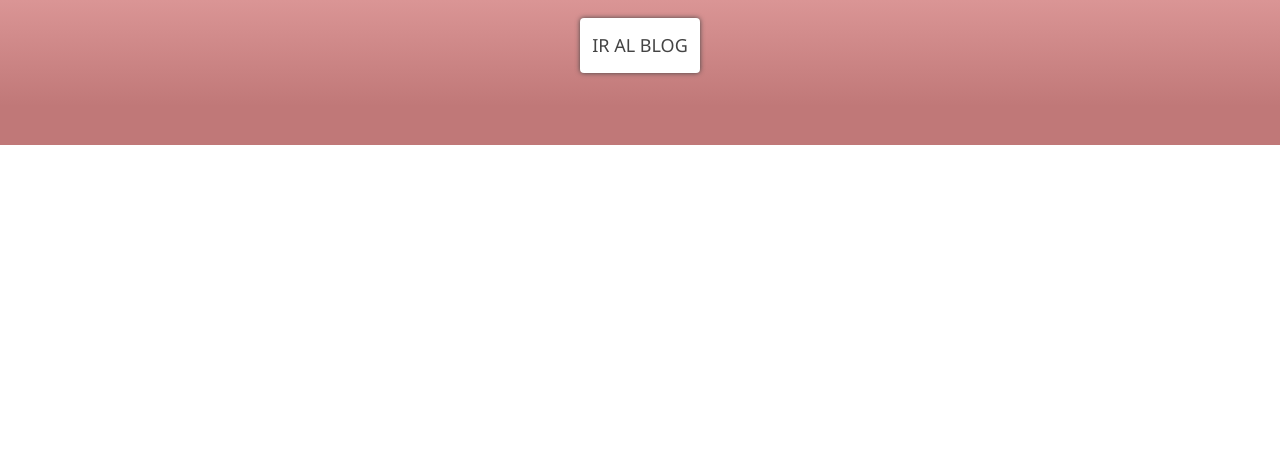
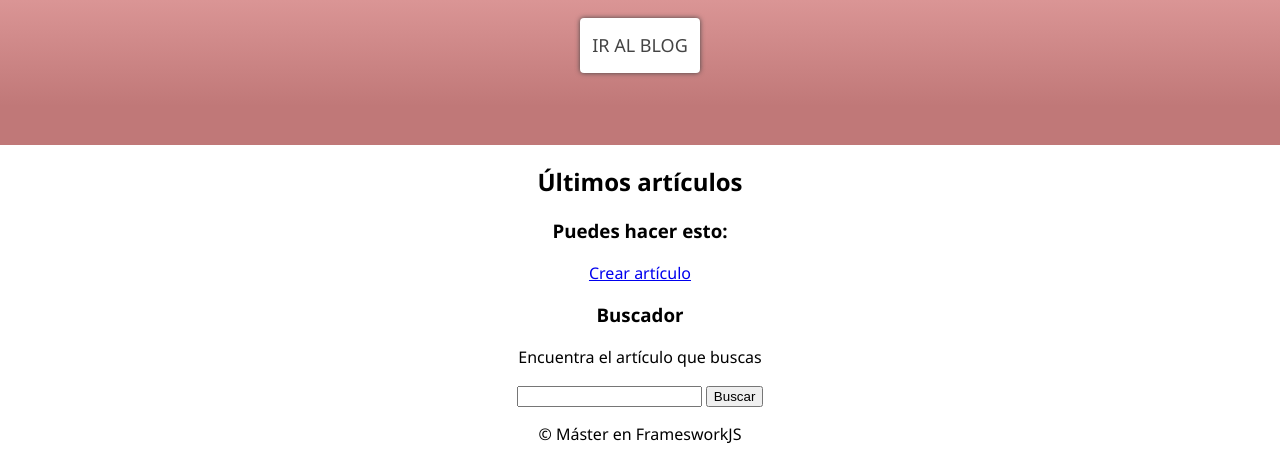
Before and after one commit to aleaguirre96/Maquetacion, a plain HTML site: page index.html in a window 1280 px wide. Shown: the part 406-867 px from the top of the page. Before the commit the page ends 800 px from the top, so only its background shows below. Drawn offline with Linux system fonts and the light colour scheme.

Commit message:
Added footer and content
Fixed icon and name problem

```diff
--- a/assets/css/styles.css
+++ b/assets/css/styles.css
@@ -30,7 +30,7 @@ body {
 }
 
 #logo {
-    width: 30%;
+    width: 40%;
     font-size: 30px;
     float: left;
     margin-top: 35px;
@@ -62,7 +62,7 @@ body {
 }
 
 #menuPage {
-    width: 70%;
+    width: 60%;
     float: right;
     font-size: 18px;
 }
--- a/index.html
+++ b/index.html
@@ -42,5 +42,32 @@
             <h1>Bienvenido al master en frameworks</h1>
             <a href="blog.html" class="btn-white">Ir al blog</a>
         </div>
+
+        <div class="center">
+            <section id="content">
+                <h2>Últimos artículos</h2>
+                <!---->
+            </section>
+            <aside id="sidebar">
+                <div id="nav-blog" class="sidebar-item">
+                    <h3>Puedes hacer esto:</h3>
+                    <a href="#">Crear artículo</a>
+                </div>
+                <div id="search" class="sidebar-item">
+                    <h3>Buscador</h3>
+                    <p>Encuentra el artículo que buscas</p>
+                    <form>
+                        <input type="text" name="search">
+                        <input type="submit" name="submit" value="Buscar">
+                    </form>
+                </div>
+            </aside>
+        </div>
+
+        <footer id="footer">
+            <div class="center">
+                <p>&copy; Máster en FramesworkJS</p>
+            </div>
+        </footer>
     </body>
 </html>
```
